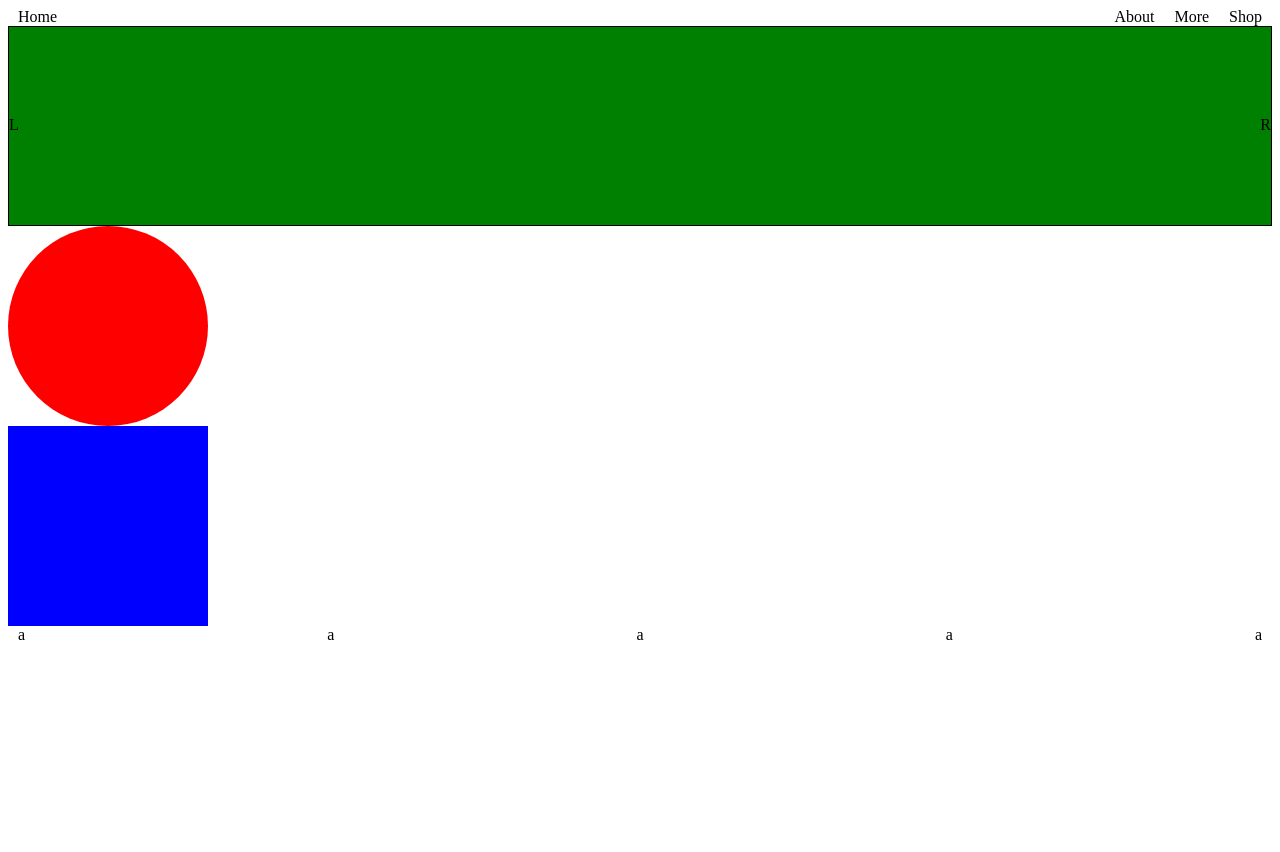
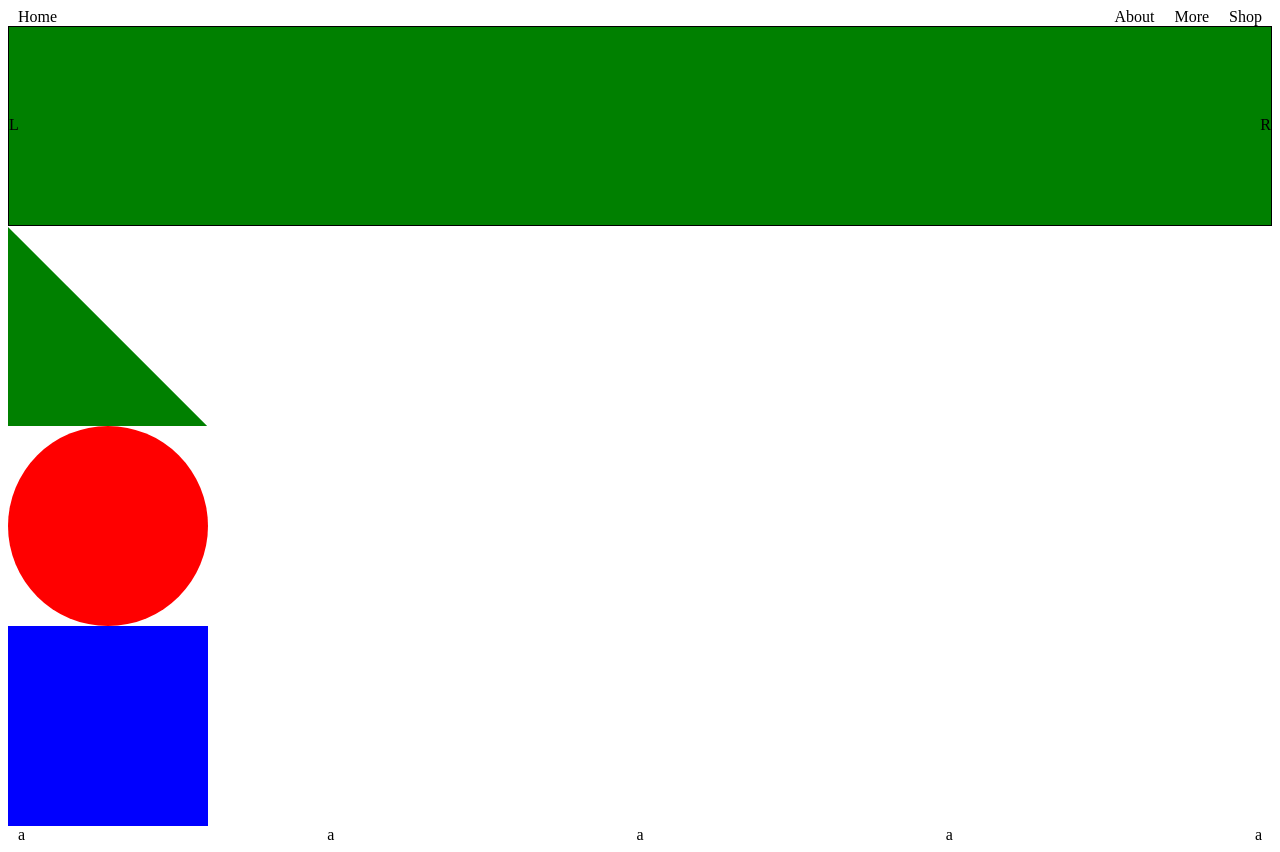
Before and after one commit to TheLvableMrFish/generic_website, a plain HTML site: page index.html in a window 1280 px wide. Before the commit the page ends 800 px from the top, so only its background shows below. Drawn offline with Linux system fonts and the light colour scheme.

Commit message:
added a triangle

```diff
--- a/index.html
+++ b/index.html
@@ -27,9 +27,9 @@
             </div>
         </section>
         <section class="section section2">
+            <div class="shape3"><div class="tri"></div></div>
             <div class="shape1"></div>
             <div class="shape2"></div>
-            <div class="shape3"></div>
             <div class="shape4"></div>
         </section>
         <section class="section section3"></section>
--- a/style.css
+++ b/style.css
@@ -27,6 +27,8 @@
     border: 1px solid #000;
     height: 200px;
     position: relative;
+    z-index: 99;
+
 }
 
 .carousel-item{
@@ -63,12 +65,31 @@
     width: 200px;
     border-radius: 50%;
     background-color: red;
+    z-index: 99;
 }
 
 .shape2{
     height: 200px;
     width: 200px;
     background-color: blue;
+    z-index: 99;
+}
+
+.shape3{
+    height: 200px;
+    width: 200px;
+    background-color: green;
+    z-index: -99;
+}
+
+.tri{
+    width: 150%;
+    height: 100%;
+    background-color: white;
+    transform:
+        rotate(45deg)
+        translate(-10%, -32%);
+    z-index: -;
 }
 
 
```
